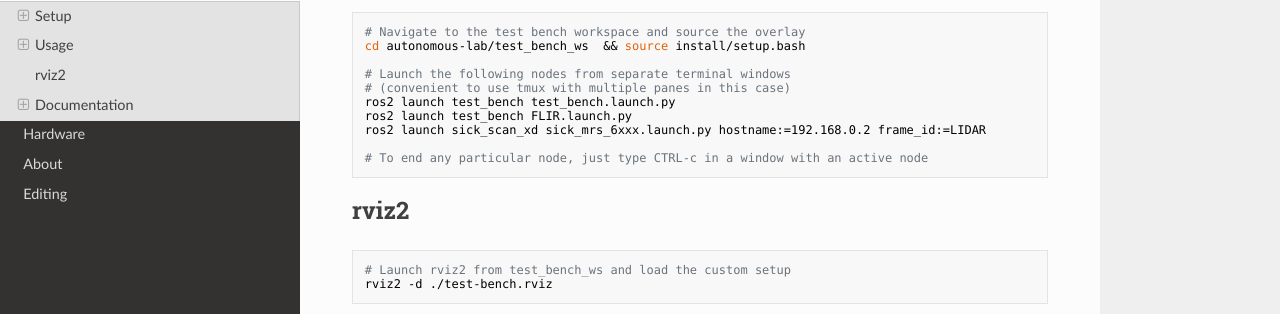
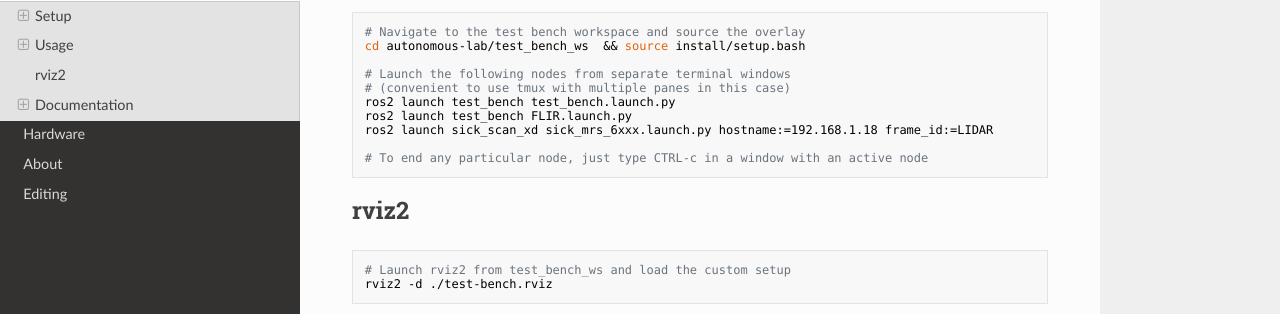
Before and after one commit to dedelstein/autonomous-lab, an MkDocs documentation site: the page built from docs/software.md, in a window 1280 px wide and 900 px high, scrolled down 1245 px. Shown: the part 165-479 px from the top of the window. Built offline with MkDocs 1.6.1, drawn with Linux system fonts in a browser that asks for light colours; nearby versions of some CDN libraries.

Commit message:
Update software.md

````diff
--- a/docs/software.md
+++ b/docs/software.md
@@ -76,7 +76,7 @@ cd autonomous-lab/test_bench_ws  && source install/setup.bash
 # (convenient to use tmux with multiple panes in this case)
 ros2 launch test_bench test_bench.launch.py
 ros2 launch test_bench FLIR.launch.py
-ros2 launch sick_scan_xd sick_mrs_6xxx.launch.py hostname:=192.168.0.2 frame_id:=LIDAR
+ros2 launch sick_scan_xd sick_mrs_6xxx.launch.py hostname:=192.168.1.18 frame_id:=LIDAR
 
 # To end any particular node, just type CTRL-c in a window with an active node
 ```
````
